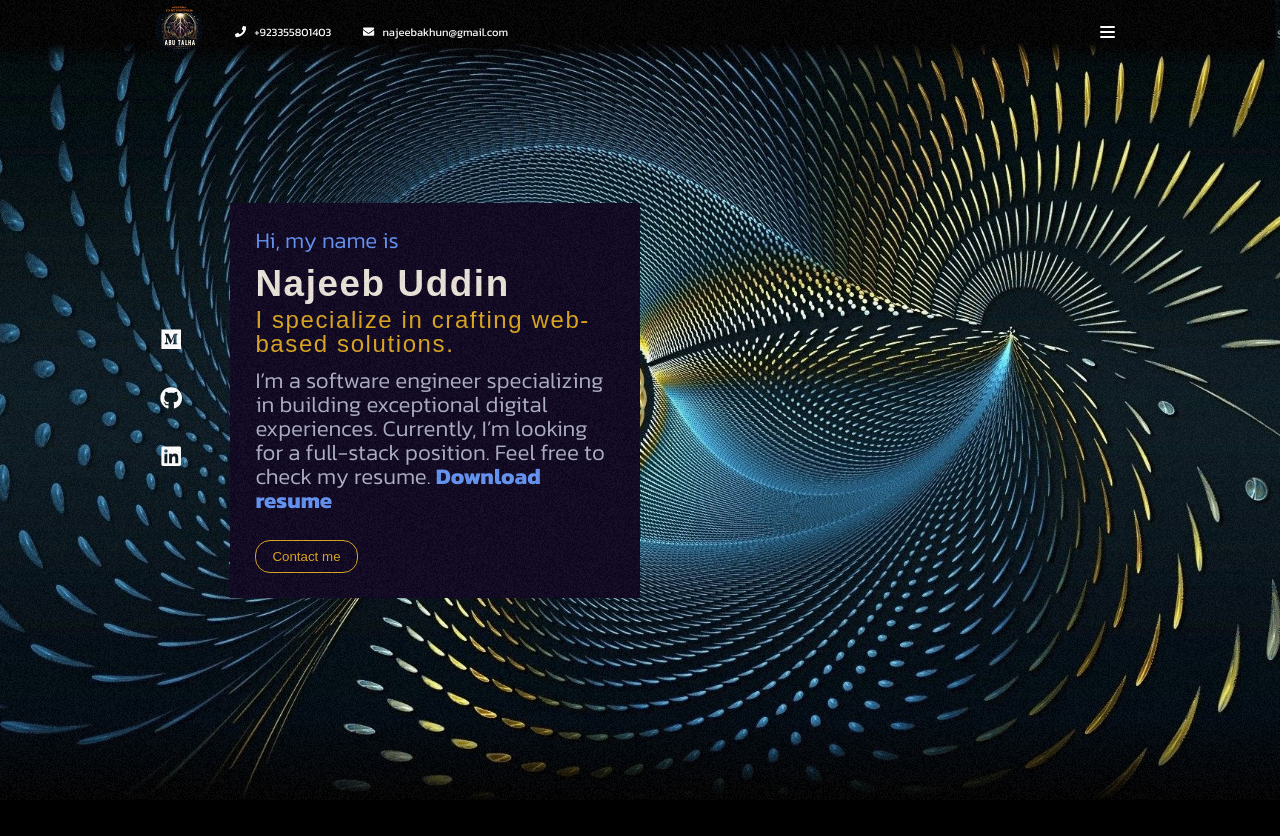
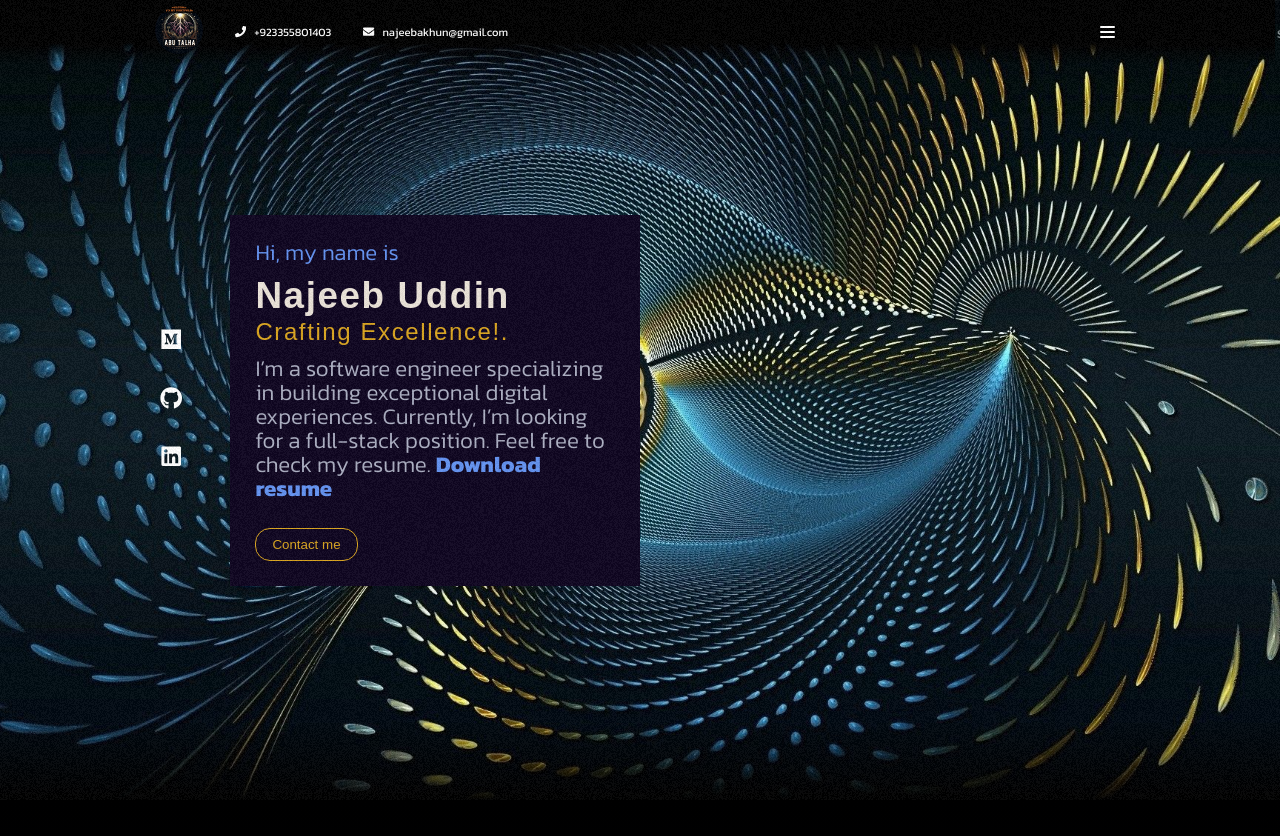
Before and after one commit to AbuTalha3/my-portfolio, a React (Create React App) app: page / in a window 1280 px wide. Shown: the top 836 px of the page. Built offline with nearby package versions, Linux system fonts and the light colour scheme; a web font is replaced by a local one.

Commit message:
Amend headlines

```diff
--- a/src/components/headline/Headline.js
+++ b/src/components/headline/Headline.js
@@ -21,7 +21,7 @@ const Headline = () => {
           <div className="headline-texts">
             <p>Hi, my name is</p>
             <p>Najeeb Uddin</p>
-            <p>I specialize in crafting web-based solutions.</p>
+            <p>Crafting Excellence!.</p>
             <p>I’m a software engineer specializing in building exceptional digital experiences. Currently, I’m looking for a full-stack position. Feel free to check my resume. <a href={resume} download="" rel="noreferrer">Download resume</a></p>
             <button onClick={toggleClass}>Contact me</button>
           </div>
```
